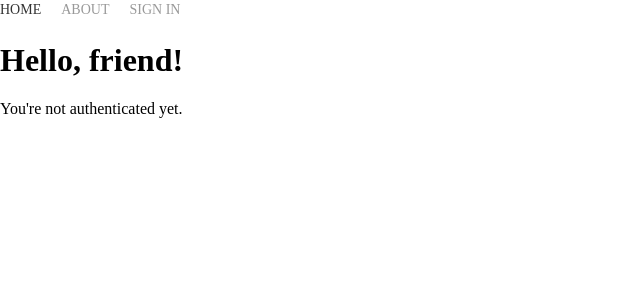
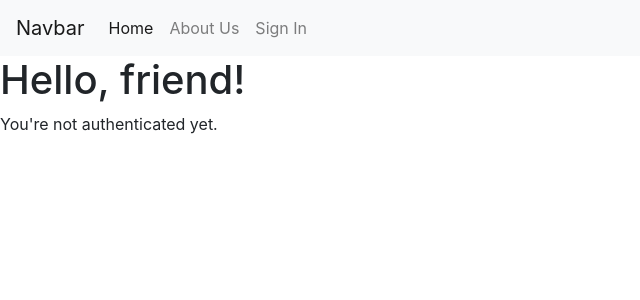
Before and after one commit to rahulvyas1/youngpages, a Next.js app: page / in a window 1280 px wide. Shown: the top 300 px of the page, without its empty margins (0-640 px from the left). Built offline with nearby package versions, Linux system fonts and the light colour scheme.

Commit message:
Auth0
Signed-off-by: suesanz <yadavsourav24071998@gmail.com>

```diff
--- /dev/null
+++ b/components/Card.js
@@ -0,0 +1,9 @@
+// import React from 'react';
+//
+//
+// const Card=()=>(
+//
+//
+//
+// )
+// export default Card
--- a/components/Header.js
+++ b/components/Header.js
@@ -1,50 +1,49 @@
 import React from 'react'
 import PropTypes from 'prop-types'
-import Link from 'next/link'
-import styled from 'styled-components'
+import defaultPage from '../hocs/defaultPage'
 
-const AppHeader = styled.div`
-  display: flex;
-  margin-bottom: 20px;
-`
 
-const HeaderLink = styled.a`
-  margin-right: 20px;
-  font-size: 14px;
-  color: ${p => p.isActive ? '#333' : '#999'};
-  text-decoration: none;
-  text-transform: uppercase;
-  padding-top: 2px;
-  padding-bottom: 2px;
-`
+const Navbar = ({isAuthenticated}) => (
+    <nav className="navbar navbar-expand-lg navbar-light bg-light">
+        <a className="navbar-brand" href="#">Navbar</a>
+        <button className="navbar-toggler" type="button" data-toggle="collapse" data-target="#navbarSupportedContent"
+                aria-controls="navbarSupportedContent" aria-expanded="false" aria-label="Toggle navigation">
+            <span className="navbar-toggler-icon"/>
+        </button>
 
-const links = [
-  { href: '/', text: 'Home' },
-  { href: '/about', text: 'About' },
-  { href: '/secret', text: 'Profile', authRequired: true },
-  { href: '/auth/sign-in', text: 'Sign In', anonymousOnly: true },
-  { href: '/auth/sign-off', text: 'Sign Off', authRequired: true }
-]
+        <div className="collapse navbar-collapse" id="navbarSupportedContent">
+            <ul className="navbar-nav mr-auto">
+                <li className="nav-item active">
+                    <a className="nav-link" href="/">Home <span className="sr-only">(current)</span></a>
+                </li>
+                <li className="nav-item">
+                    <a className="nav-link" href="/about">About Us</a>
+                </li>
 
-const getAllowedLinks = isAuthenticated => links
-  .filter(l => !l.authRequired || (l.authRequired && isAuthenticated))
-  .filter(l => !isAuthenticated || (isAuthenticated && !l.anonymousOnly))
 
-const Header = ({ isAuthenticated, currentUrl }) => (
-  <AppHeader>
-    {getAllowedLinks(isAuthenticated).map(l => (
-      <Link prefetch key={l.href} href={l.href}>
-        <HeaderLink isActive={currentUrl === l.href}>
-          {l.text}
-        </HeaderLink>
-      </Link>
-    ))}
-  </AppHeader>
+                {!isAuthenticated && (
+                    <li className="nav-item">
+                        <a className="nav-link " href="/auth/sign-in" tabindex="-1" aria-disabled="true">Sign In</a>
+                    </li>
+                )}
+                {isAuthenticated && (
+                    <li className="nav-item">
+                        <a className="nav-link" href="/secret">Profile</a>
+                    </li>
+                )}
+                {isAuthenticated && (
+                    <li className="nav-item">
+                        <a className="nav-link" href="/auth/sign-off">Sign off</a>
+                    </li>
+                )}
+            </ul>
+        </div>
+    </nav>
 )
 
-Header.propTypes = {
-  isAuthenticated: PropTypes.bool.isRequired,
-  currentUrl: PropTypes.string.isRequired
+Navbar.propTypes = {
+    isAuthenticated: PropTypes.bool.isRequired
+    // currentUrl: PropTypes.string.isRequired
 }
 
-export default Header
+export default Navbar
--- /dev/null
+++ b/components/front.js
@@ -0,0 +1,5 @@
+import React from 'react'
+
+const Ui=()=>{
+
+}
--- a/hocs/defaultPage.js
+++ b/hocs/defaultPage.js
@@ -48,7 +48,12 @@ export default Page => class DefaultPage extends React.Component {
                     {cssFiles.map((c, i) => <link key={i} href={c} rel='stylesheet'/>)}
                     <style>
                     </style>
+
                     <title>YP</title>
+                    <link rel="stylesheet"
+                          href="https://stackpath.bootstrapcdn.com/bootstrap/4.3.1/css/bootstrap.min.css"
+                          integrity="sha384-ggOyR0iXCbMQv3Xipma34MD+dH/1fQ784/j6cY/iJTQUOhcWr7x9JvoRxT2MZw1T"
+                          crossOrigin="anonymous"/>
                 </Head>
 
                 <Header {...this.props} />
@@ -56,6 +61,6 @@ export default Page => class DefaultPage extends React.Component {
 
 
             </div>
-        )
+    )
     }
-}
+    }
--- a/pages/index.js
+++ b/pages/index.js
@@ -1,13 +1,37 @@
 import React from 'react'
 import PropTypes from 'prop-types'
+import Card from '../components/Card'
 import Link from 'next/link'
 import styled from 'styled-components'
 
 import defaultPage from '../hocs/defaultPage'
 
-const createLink = (href, text) => (
-  <div href={href}>{text}</div>
-)
+// const createLink = (href, text) => (
+//   <div href={href}>{text}</div>
+// )
+
+const addingCard =()=>{
+    <div>
+        <div class="dropdown">
+            <button class="btn btn-secondary dropdown-toggle" type="button" id="dropdownMenuButton" data-toggle="dropdown" aria-haspopup="true" aria-expanded="false">
+                Dropdown button
+            </button>
+            <div class="dropdown-menu" aria-labelledby="dropdownMenuButton">
+                <a class="dropdown-item" href="#">Action</a>
+                <a class="dropdown-item" href="#">Another action</a>
+                <a class="dropdown-item" href="#">Something else here</a>
+            </div>
+        </div>
+        <div class="form-group">
+            <label for="exampleFormControlInput1">Name of gig</label>
+            <input type="email" class="form-control" id="exampleFormControlInput1" placeholder="Your@gig"/>
+        </div>
+        <div class="form-group">
+            <label for="exampleFormControlTextarea1">Example textarea</label>
+            <textarea class="form-control" id="exampleFormControlTextarea1" rows="3"></textarea>
+        </div>
+    </div>
+}
 
 const Index = ({ isAuthenticated }) => (
   <div>
@@ -21,9 +45,24 @@ const Index = ({ isAuthenticated }) => (
         </span>
       )}
       {isAuthenticated && (
-        <span>
-          Now  you're authenticated
-        </span>
+          <div>
+              <div className="container">
+                  <div className="card" >
+                      <img src="../assests/a1.jpeg" className="card-img-top" alt="..."/>
+                      <div className="card-body">
+                          <h5 className="card-title">Card title</h5>
+                          <p className="card-text">Some quick example text to build on the card title and make up the bulk of the card's content.</p>
+                          <a href="#" className="btn btn-primary">Go somewhere</a>
+                      </div>
+                  </div>
+
+
+              </div>
+              <div className="container">
+                  <a href="#" onClick={addingCard} className="btn btn-primary">Add Gig</a>
+              </div>
+          </div>
+
       )}
     </div>
   </div>
```
Also changed, not shown: serverless/my-service/index.js (added, +9 -0 lines), serverless/my-service/package.json (added, +14 -0 lines), serverless/my-service/serverless.yml (added, +48 -0 lines), assests/a1.jpeg (added), 1 other file (tests, documents, lock files or other folders).
